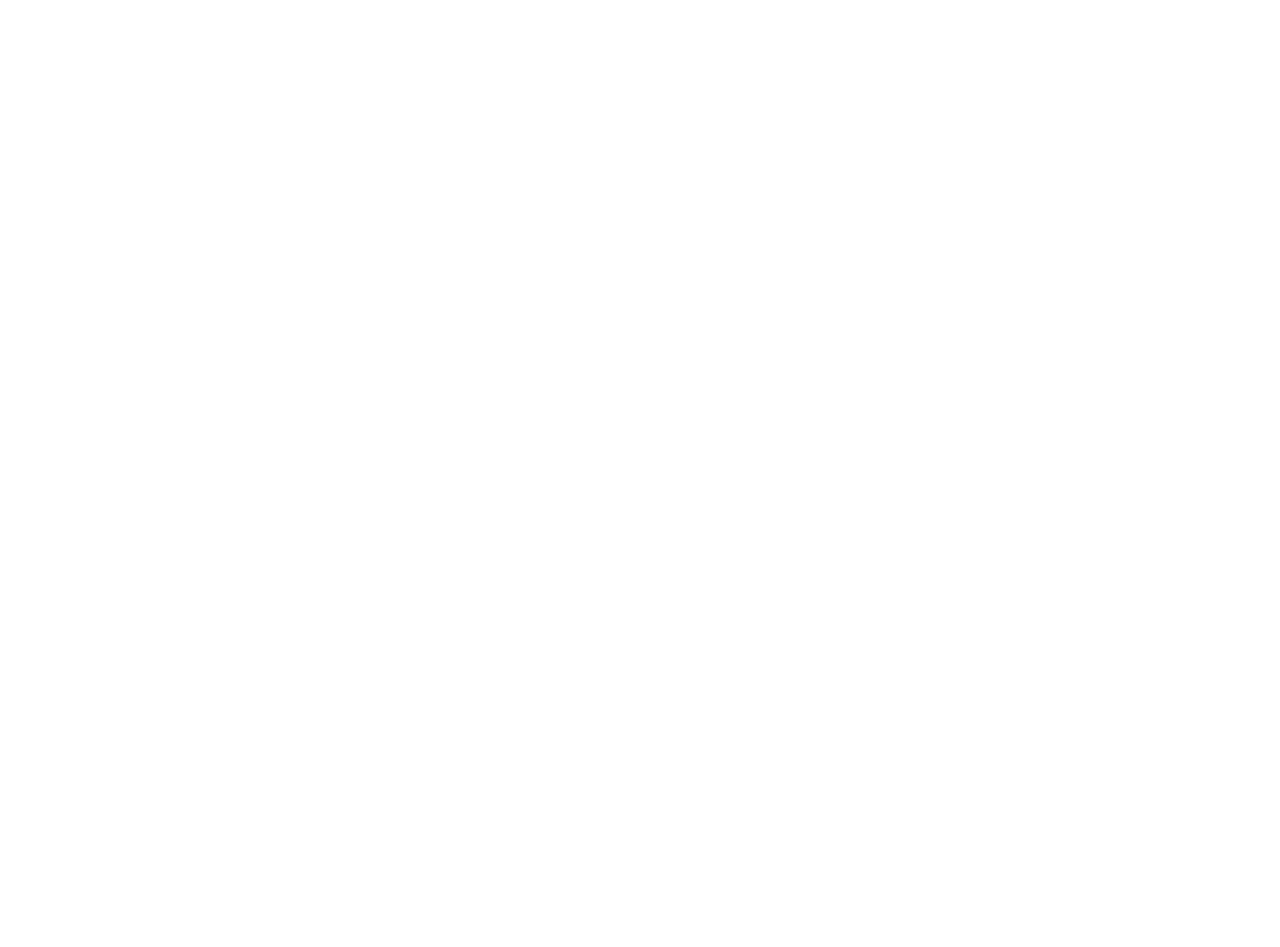
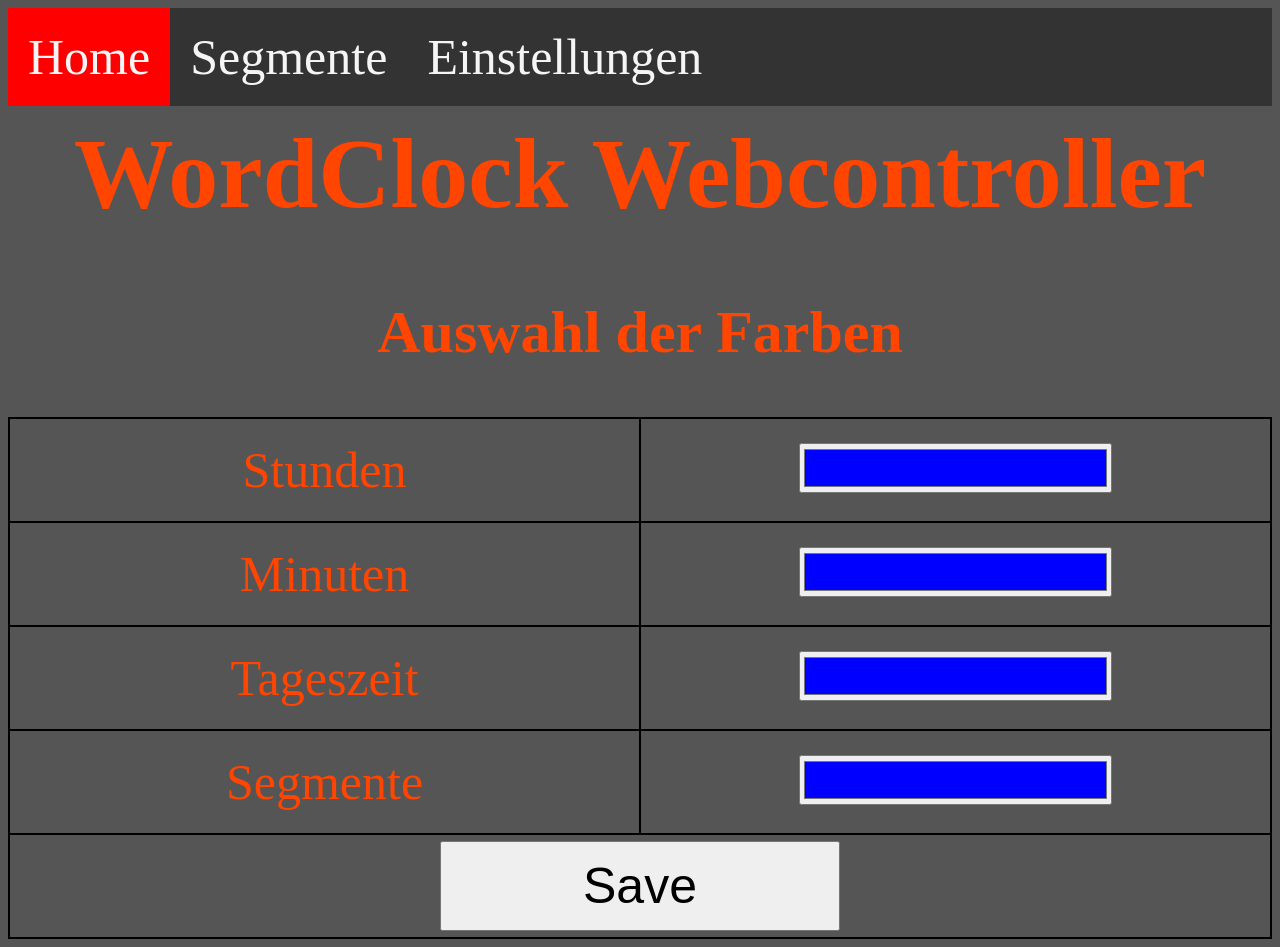
Before and after one commit to PA0DEV/WordClock, a plain HTML site: page www/index.html in a window 1280 px wide. Before the commit the page ends 800 px from the top, so only its background shows below. Drawn offline with Linux system fonts and the light colour scheme.

Commit message:
updated interface

```diff
--- a/www/index.html
+++ b/www/index.html
@@ -1,12 +1,160 @@
 <!DOCTYPE html>
-<html lang="en">
-<head>
-    <meta charset="UTF-8">
-    <meta http-equiv="X-UA-Compatible" content="IE=edge">
-    <meta name="viewport" content="width=device-width, initial-scale=1.0">
-    <title>PA Wortuhr</title>
-</head>
-<body>
+<html>
+    <head>
+    <style>
+        body{
+            font-size: 50px;
+            background-color: #555;
+            color: orangered;
+        }
 
-</body>
+        h1{
+            color: orangered;
+            font-family:'Times New Roman', Times, serif;
+            margin-top: 10px;
+            text-align: center;
+        }
+        h2{
+            color: orangered;
+            font-family:'Times New Roman', Times, serif;
+            margin-top: 10px;
+            text-align: center;
+            font-size: 60px;
+        }
+
+        table{
+            width: 100%;
+            text-align: center;
+        }
+
+        table, th, td{
+            border: 2px solid black;
+            border-collapse: collapse;
+        }
+
+        td{
+            width: 400px;
+            height: 100px;
+        }
+
+        .subInput{
+            width: 400px;
+            height: 90px;
+            font-size: 50px;
+        }
+
+        .colorInput{
+            width: 50%;
+            height: 50%;
+        }
+
+        ul {
+            list-style-type: none;
+            margin: 0;
+            padding: 0;
+            overflow: hidden;
+            background-color: #333;
+        }
+
+        li {
+            float: left;
+        }
+
+        li a, .dropbtn {
+            display: inline-block;
+            color: whitesmoke;
+            text-align: center;
+            padding: 20px 20px;
+            text-decoration: none;
+        }
+
+        li a:hover, .dropdown:hover .dropbtn {
+            background-color: red;
+        }
+
+        li.dropdown {
+            display: inline-block;
+        }
+
+        .dropdown-content {
+            display: none;
+            position: absolute;
+            background-color: #f9f9f9;
+            min-width: 160px;
+            box-shadow: 0px 8px 16px 0px rgba(0,0,0,0.2);
+            z-index: 1;
+        }
+
+        .dropdown-content a {
+            color: black;
+            padding: 12px 16px;
+            text-decoration: none;
+            display: block;
+            text-align: left;
+        }
+
+        .dropdown-content a:hover {
+            background-color: #f1f1f1;
+        }
+
+        .dropdown:hover .dropdown-content {
+            display: block;
+        }
+    </style>
+    </head>
+    <body>
+        <!-- Navigation Bar -->
+        <ul>
+            <li><a href="#" style="background-color: red;">Home</a></li>
+            <li><a href="#news">Segmente</a></li>
+            <li class="dropdown">
+                <a href="javascript:void(0)" class="dropbtn">Einstellungen</a>
+                <div class="dropdown-content">
+                    <a href="#">Allgemein</a>
+                    <a href="#">Wifi</a>
+                    <a href="#">MQTT</a>
+                    <a href="#">Time</a>
+                </div>
+            </li>
+        </ul>
+        <!--  -->
+
+        <h1>WordClock Webcontroller</h1>
+
+        <h2>Auswahl der Farben</h2>
+
+        <form action="/webData/wordColors" method="post">
+            <table>
+                <tr>
+                    <td>Stunden</td>
+                    <td>
+                        <input class="colorInput" type="color" name="cH" id="colorHours" value="#0000ff">
+                    </td>
+                </tr>
+                <tr>
+                    <td>Minuten</td>
+                    <td>
+                        <input class="colorInput" type="color" name="cM" id="colorMins" value="#0000ff">
+                    </td>
+                </tr>
+                <tr>
+                    <td>Tageszeit</td>
+                    <td>
+                        <input class="colorInput" type="color" name="cD" id="colorDaytime" value="#0000ff">
+                    </td>
+                </tr>
+                <tr>
+                    <td>Segmente</td>
+                    <td>
+                        <input class="colorInput" type="color" name="cS" id="colorDaytime" value="#0000ff">
+                    </td>
+                </tr>
+                <tr>
+                    <td colspan="2">
+                        <input class="subInput" type="submit" value="Save">
+                    </td>
+                </tr>
+            </table>
+        </form>
+    </body>
 </html>
```
Also changed, not shown: 2 other files.
